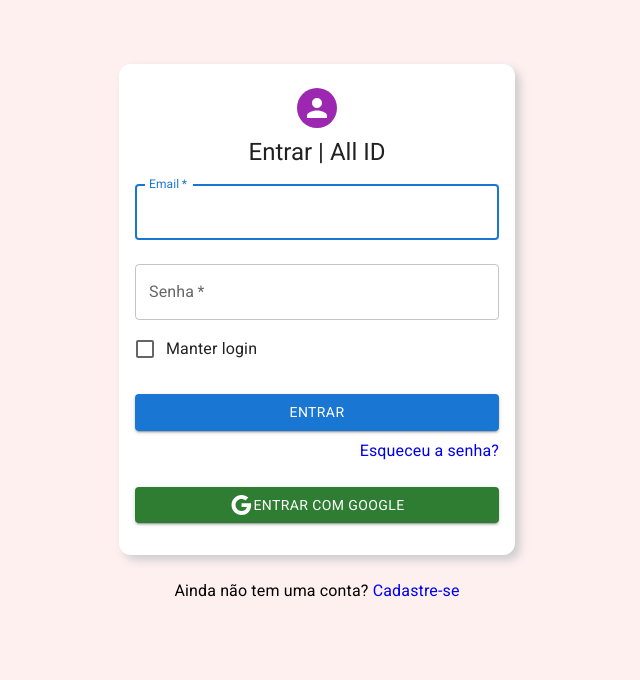
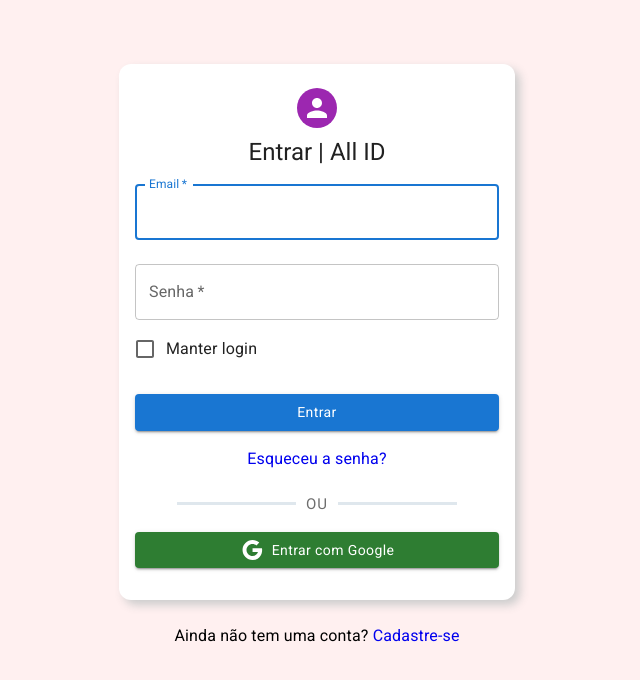
Before and after one commit to PedroJorge148/allid-web, a React (Vite) app: page / in a window 1280 px wide. Shown: the top 680 px of the page, without its empty margins (323-963 px from the left). Built offline with nearby package versions, Linux system fonts and the light colour scheme.

Commit message:
insert input validation with zod

```diff
--- a/package.json
+++ b/package.json
@@ -11,11 +11,14 @@
   "dependencies": {
     "@emotion/react": "^11.10.4",
     "@emotion/styled": "^11.10.4",
+    "@hookform/resolvers": "^2.9.9",
     "@mui/icons-material": "^5.10.9",
     "@mui/material": "^5.10.9",
     "react": "^18.2.0",
     "react-dom": "^18.2.0",
-    "react-router-dom": "^6.4.2"
+    "react-hook-form": "^7.37.0",
+    "react-router-dom": "^6.4.2",
+    "zod": "^3.19.1"
   },
   "devDependencies": {
     "@rocketseat/eslint-config": "^1.1.3",
--- a/src/pages/SignIn/SignIn.module.css
+++ b/src/pages/SignIn/SignIn.module.css
@@ -0,0 +1,29 @@
+.container {
+  display: flex;
+  flex-direction: column;
+  align-items: center;
+  gap: 3rem;
+}
+
+.or {
+  width: 280px;
+  align-self: center;
+  background-image: linear-gradient(to bottom, #DFE7ED 0%, #DFE7ED 100%);
+  background-repeat: repeat-x;
+  background-size: 1px 3px;
+  background-position: 0 center;
+  text-align: center;
+  margin: 7px 0 19px 0;
+}
+
+.or span {
+  display: inline-block;
+    color: #6e6e6e;
+    padding: 0 10px;
+    background-color: #fff;
+    font-size: 15px;
+    line-height: 18px;
+    font-weight: 500;
+    letter-spacing: 1px;
+    text-transform: uppercase;
+}
--- a/src/pages/SignIn/index.tsx
+++ b/src/pages/SignIn/index.tsx
@@ -1,5 +1,3 @@
-// import { Container } from '@mui/material'
-
 import {
   Avatar,
   Button,
@@ -7,15 +5,41 @@ import {
   Container,
   FormControlLabel,
   Paper,
+  Box,
   TextField,
   Typography,
 } from '@mui/material'
 import GoogleIcon from '@mui/icons-material/Google'
+import { NavLink } from 'react-router-dom'
+import { useForm } from 'react-hook-form'
+import { zodResolver } from '@hookform/resolvers/zod'
+import * as zod from 'zod'
 
-import { Box } from '@mui/system'
-import { NavLink } from 'react-router-dom'
+import styles from './SignIn.module.css'
+
+const loginValidationSchema = zod.object({
+  email: zod
+    .string()
+    .min(1, 'Informe o email.')
+    .email({ message: 'Endereço de email inválido.' }),
+  password: zod.string().min(1, 'Informe a senha'),
+})
 
 export function SignIn() {
+  const {
+    register,
+    handleSubmit,
+    formState: { errors },
+  } = useForm({
+    resolver: zodResolver(loginValidationSchema),
+  })
+
+  // type LoginData = zod.infer<typeof loginValidationSchema>
+
+  function handleLoginSubmit(data: any) {
+    console.log(data)
+  }
+
   return (
     <Container
       component="main"
@@ -44,26 +68,28 @@ export function SignIn() {
         <Typography component="h1" variant="h5">
           Entrar | All ID
         </Typography>
-        <Box component="form" /* onSubmit={} */ noValidate>
+        <Box component="form" onSubmit={handleSubmit(handleLoginSubmit)}>
           <TextField
             margin="normal"
             fullWidth
             id="email"
             label="Email"
-            name="email"
             autoComplete="email"
             required
             autoFocus
+            {...register('email')}
+            error={!!errors.email}
+            helperText={errors?.email ? errors.email.message : null}
           />
           <TextField
             margin="normal"
             required
             fullWidth
-            name="password"
             label="Senha"
             type="password"
             id="password"
             autoComplete="current-password"
+            {...register('password')}
           />
           <FormControlLabel
             control={<Checkbox value="remember" color="primary" />}
@@ -73,25 +99,36 @@ export function SignIn() {
             type="submit"
             fullWidth
             variant="contained"
-            sx={{ mt: 3, mb: 1 }}
+            sx={{ mt: 3, mb: 1, textTransform: 'none' }}
           >
             Entrar
           </Button>
-          <Typography textAlign="right">
+        </Box>
+        <Typography sx={{ mt: 1, mb: 2 }}>
           <NavLink to="#">Esqueceu a senha?</NavLink>
         </Typography>
+
+        <Box
+          sx={{
+            display: 'flex',
+            flexDirection: 'column',
+            width: '100%',
+          }}
+        >
+          <Box component="div" className={styles.or}>
+            <span>ou</span>
           </Box>
-
           <Button
             type="submit"
             fullWidth
             variant="contained"
             color="success"
-          sx={{ mt: 3, mb: 2 }}
+            sx={{ mb: 2, textTransform: 'none' }}
           >
-          <GoogleIcon />
+            <GoogleIcon sx={{ marginRight: 1 }} />
             Entrar com Google
           </Button>
+        </Box>
       </Paper>
       <Typography>
         Ainda não tem uma conta?{' '}
--- a/src/pages/SignUp/SignUp.module.css
+++ b/src/pages/SignUp/SignUp.module.css
@@ -0,0 +1,22 @@
+.or {
+  width: 280px;
+  align-self: center;
+  background-image: linear-gradient(to bottom, #DFE7ED 0%, #DFE7ED 100%);
+  background-repeat: repeat-x;
+  background-size: 1px 3px;
+  background-position: 0 center;
+  text-align: center;
+  margin: 7px 0 19px 0;
+}
+
+.or span {
+  display: inline-block;
+  color: #6e6e6e;
+  padding: 0 10px;
+  background-color: #fff;
+  font-size: 15px;
+  line-height: 18px;
+  font-weight: 500;
+  letter-spacing: 1px;
+  text-transform: uppercase;
+}
--- a/src/pages/SignUp/index.tsx
+++ b/src/pages/SignUp/index.tsx
@@ -1,5 +1,3 @@
-// import { Container } from '@mui/material'
-
 import {
   Avatar,
   Button,
@@ -10,7 +8,11 @@ import {
   Typography,
 } from '@mui/material'
 
+import GoogleIcon from '@mui/icons-material/Google'
+
 // import { NavLink } from 'react-router-dom'
+
+import styles from './SignUp.module.css'
 
 export function SignUp() {
   return (
@@ -35,9 +37,7 @@ export function SignUp() {
           borderRadius: 3,
         }}
       >
-        <Avatar sx={{ m: 1, bgcolor: 'secondary.main' }}>
-          {/* <LockOutlinedIcon /> */}
-        </Avatar>
+        <Avatar sx={{ m: 1, bgcolor: 'secondary.main' }}></Avatar>
         <Typography component="h1" variant="h5">
           Cadastrar | All ID
         </Typography>
@@ -60,7 +60,6 @@ export function SignUp() {
             name="email"
             autoComplete="email"
             required
-            autoFocus
           />
           <TextField
             margin="normal"
@@ -76,10 +75,31 @@ export function SignUp() {
             type="submit"
             fullWidth
             variant="contained"
-            sx={{ mt: 3, mb: 1 }}
+            sx={{ mt: 3, mb: 3, textTransform: 'none' }}
           >
             Cadastrar
           </Button>
+          <Box
+            sx={{
+              display: 'flex',
+              flexDirection: 'column',
+              width: '100%',
+            }}
+          >
+            <Box component="div" className={styles.or}>
+              <span>ou</span>
+            </Box>
+            <Button
+              type="submit"
+              fullWidth
+              variant="contained"
+              color="success"
+              sx={{ mb: 2, textTransform: 'none' }}
+            >
+              <GoogleIcon sx={{ marginRight: 1 }} />
+              Entrar com Google
+            </Button>
+          </Box>
         </Box>
       </Paper>
     </Container>
```
Also changed, not shown: 1 other file (tests, documents, lock files or other folders). Lines whose indentation alone changed are shown as unchanged.
